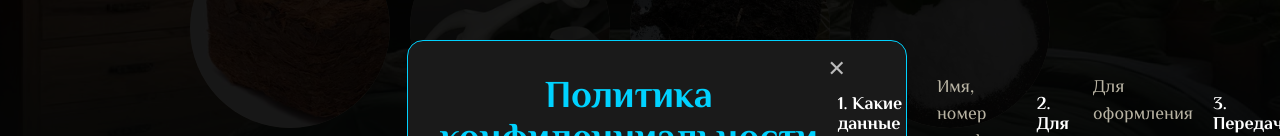
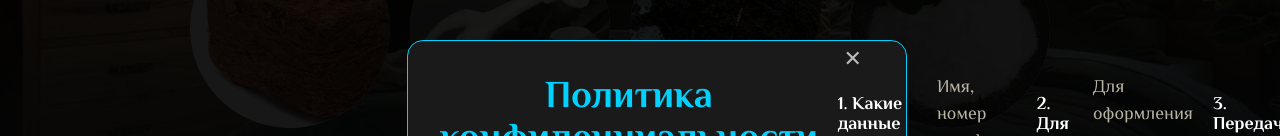
Before and after one commit to kseniadrg1-gif/flora, a React (Vite) app: page / in a window 1280 px wide. Both pictures are taken after a click on the button "политика обработки персональных данных". Shown: the part 4229-4365 px from the top of the page. Built offline with nearby package versions, Linux system fonts and the light colour scheme; a web font is replaced by a local one.

Commit message:
adaptation

```diff
--- a/src/components/Shop/sections/ProductModal.css
+++ b/src/components/Shop/sections/ProductModal.css
@@ -9,11 +9,12 @@
 }
 
 .modal-close {
+  margin-top: -10px;
   font-size: 22px;
   cursor: pointer;
   opacity: 0.7;
   z-index: 100;
-  right: 60px;
+  right: 44px;
 }
 
 .modal-close:hover {
```
